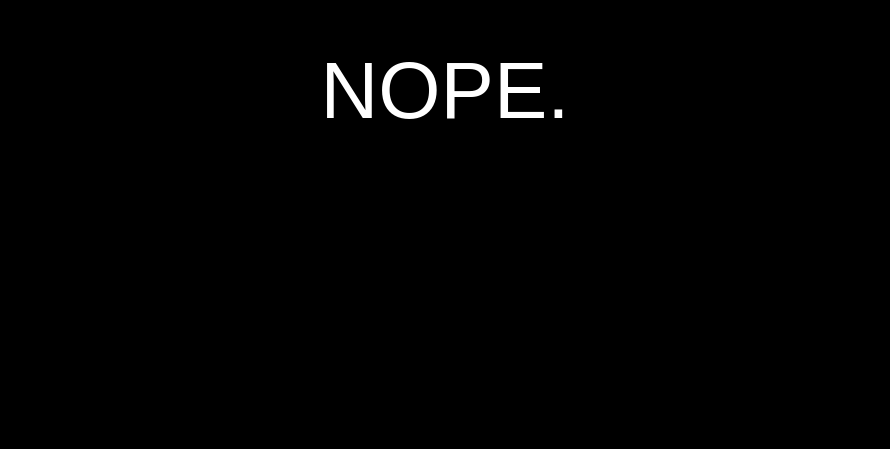
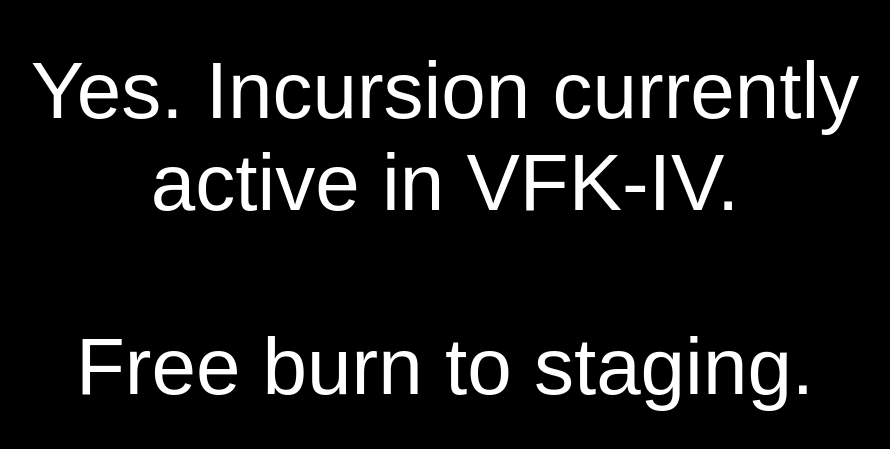
Before and after one commit to incursions/is-this-farmable, a plain HTML site: page index.html in a window 1280 px wide. Shown: the part 105-554 px from the top of the page, without its empty margins (195-1085 px from the left). Drawn offline with Linux system fonts and the light colour scheme.

Commit message:
Update message

```diff
--- a/index.html
+++ b/index.html
@@ -11,7 +11,7 @@ text-align: center;
 #main {
 margin: 0px auto;
 margin-top: 150px;
-width: 350px;
+width: 75%;
 text-align: center;
 }
 </style>
@@ -32,7 +32,7 @@ text-align: center;
 if (!(typeof incursionInDelve == "undefined")) {
 document.write("YUP. Wait... no it isn't");
 } else {
-document.write("NOPE.");
+document.write("Yes. Incursion currently active in VFK-IV.<br><br>Free burn to staging.");
 }
 </script>
 <noscript>NOPE.</noscript>
```
